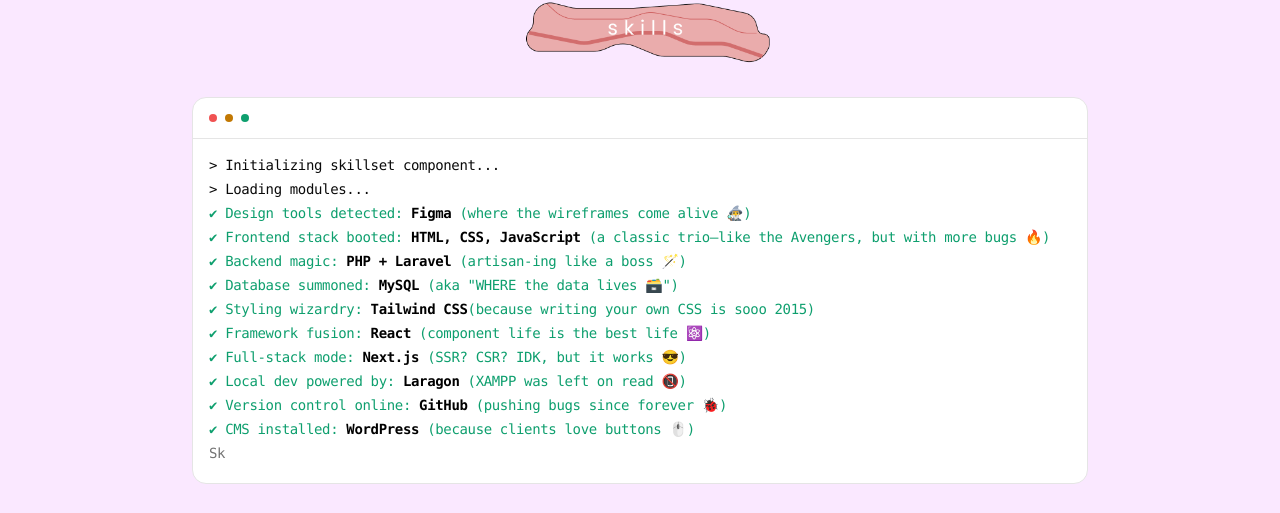
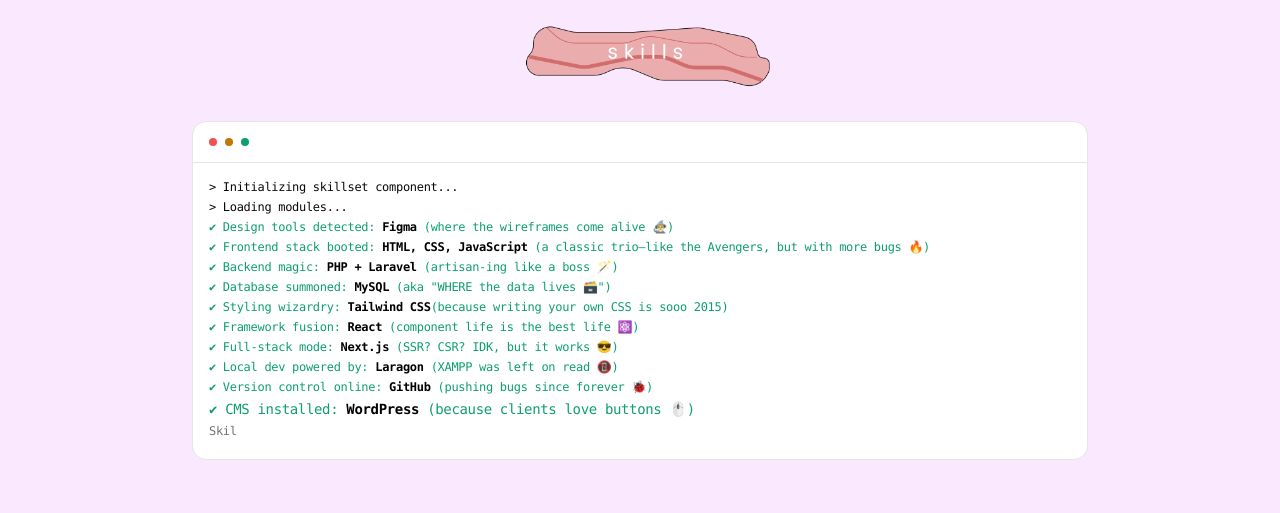
Before and after one commit to hazelcodie/hazel-portfolio, a Next.js app: page / in a window 1280 px wide. Shown: the part 1843-2356 px from the top of the page. Built offline with nearby package versions, Linux system fonts and the light colour scheme.

Commit message:
update Achievements and Skills components; enhance layout and add achievement details; update package dependencies

```diff
--- a/components/achievements.tsx
+++ b/components/achievements.tsx
@@ -1,6 +1,6 @@
 export const Achievements = () => {
   return (
-    <section className="flex justify-center px-4 sm:px-8 md:px-16 lg:px-20 pb-10">
+    <section className="flex justify-center px-4 pb-10">
       <div className="w-full max-w-2xl text-center">
         <div className="flex justify-center mb-8 mt-10">
           <img
@@ -42,16 +42,17 @@
               rounded-s-xl rounded-ee-none rounded-se-none
               px-4 py-2 dark:bg-gray-700 items-end">
               <div className="flex items-center space-x-2 rtl:space-x-reverse">
+
+                <span className="text-sm font-normal text-gray-500 dark:text-gray-400">
+                  11:46
+                </span>
                 <span className="text-sm font-semibold text-gray-900 dark:text-white">
                   Bonnie Green
-                </span>
-                <span className="text-sm font-normal text-gray-500 dark:text-gray-400">
-                  11:46
                 </span>
               </div>
 
               <div className="leading-1.5 flex flex-col items-end w-full">
-                <p className="text-sm font-normal text-gray-900 dark:text-white text-right">
+                <p className="text-sm font-normal text-gray-900 dark:text-white text-justify">
                   You can check out one of my featured achievements{" "}
                   <a
                     href="/achievement-details"
@@ -61,9 +62,26 @@
                   </a>
                   .
                 </p>
-                <div className="group relative mt-2 w-full">
-                  <div className="absolute w-full h-full bg-gray-900/50 opacity-0 group-hover:opacity-100 transition-opacity duration-300 rounded-lg flex items-center justify-center"></div>
-                  <img src="/images/ISSLET.jpg" className="rounded-lg w-full" />
+                <div className="group relative mt-2 w-full overflow-x-auto">
+                  <div className="flex gap-4">
+
+                    <div className="relative flex-shrink-0 w-64">
+                      <div className="absolute w-full h-full bg-gray-900/50 opacity-0 group-hover:opacity-100 transition-opacity duration-300 rounded-lg flex items-center justify-center"></div>
+                      <img src="/images/ISSLET.jpg" className="rounded-lg w-full" />
+                    </div>
+
+
+                    <div className="relative flex-shrink-0 w-64">
+                      <div className="absolute w-full h-full bg-gray-900/50 opacity-0 group-hover:opacity-100 transition-opacity duration-300 rounded-lg flex items-center justify-center"></div>
+                      <img src="/images/achievement2.jpg" className="rounded-lg w-full" />
+                    </div>
+
+
+                    <div className="relative flex-shrink-0 w-64">
+                      <div className="absolute w-full h-full bg-gray-900/50 opacity-0 group-hover:opacity-100 transition-opacity duration-300 rounded-lg flex items-center justify-center"></div>
+                      <img src="/images/achievement3.jpg" className="rounded-lg w-full" />
+                    </div>
+                  </div>
                 </div>
               </div>
 
@@ -77,6 +95,66 @@
               alt="Jese image"
             />
           </div>
+
+          <div className="flex items-start gap-2.5 justify-end">
+            <div className="flex flex-col w-full max-w-[320px] gap-2.5 border-gray-200 bg-gray-100
+              rounded-s-xl rounded-ee-none rounded-se-none
+              px-4 py-2 dark:bg-gray-700 items-end">
+              <div className="flex items-center space-x-2 rtl:space-x-reverse">
+
+                <span className="text-sm font-normal text-gray-500 dark:text-gray-400">
+                  11:46
+                </span>
+                <span className="text-sm font-semibold text-gray-900 dark:text-white">
+                  Bonnie Green
+                </span>
+              </div>
+
+              <div className="leading-1.5 flex flex-col items-end w-full">
+                <p className="text-sm font-normal text-gray-900 dark:text-white text-justify">
+                We proudly won <span className="font-semibold text-blue-600">3rd Place</span> in the <span className="font-semibold">International Student Scientific Information Technology Applications (ISSITA)</span> competition!{" "}
+                  <a
+                    href="https://bipsu.edu.ph/index.php/news-articles/umio-news/bipsu-bscs-studes-win-3rd-place-in-int-l-research-comp?fbclid=IwY2xjawJrXIJleHRuA2FlbQIxMQABHgOebN3Bb75sVlydV-4sKfbA1uOsfsIg0-T0sy7AJfftA3wnZv7-I1ydFosi_aem_4jwIa7fZrwXc4ljRAjxZYQ"
+                    className="text-blue-600 underline"
+                  >
+                    here
+                  </a>
+                  .
+                </p>
+                <div className="group relative mt-2 w-full overflow-x-auto">
+                  <div className="flex gap-4">
+
+                    <div className="relative flex-shrink-0 w-64">
+                      <div className="absolute w-full h-full bg-gray-900/50 opacity-0 group-hover:opacity-100 transition-opacity duration-300 rounded-lg flex items-center justify-center"></div>
+                      <img src="/images/ISSLET.jpg" className="rounded-lg w-full" />
+                    </div>
+
+
+                    <div className="relative flex-shrink-0 w-64">
+                      <div className="absolute w-full h-full bg-gray-900/50 opacity-0 group-hover:opacity-100 transition-opacity duration-300 rounded-lg flex items-center justify-center"></div>
+                      <img src="/images/achievement2.jpg" className="rounded-lg w-full" />
+                    </div>
+
+
+                    <div className="relative flex-shrink-0 w-64">
+                      <div className="absolute w-full h-full bg-gray-900/50 opacity-0 group-hover:opacity-100 transition-opacity duration-300 rounded-lg flex items-center justify-center"></div>
+                      <img src="/images/achievement3.jpg" className="rounded-lg w-full" />
+                    </div>
+                  </div>
+                </div>
+              </div>
+
+              <span className="text-sm font-normal text-gray-500 dark:text-gray-400 self-start">
+                Delivered
+              </span>
+            </div>
+            <img
+              className="h-8 w-8 rounded-full"
+              src="/docs/images/people/profile-picture-3.jpg"
+              alt="Jese image"
+            />
+          </div>
+
         </div>
       </div>
     </section>
--- a/components/skills.tsx
+++ b/components/skills.tsx
@@ -48,18 +48,20 @@
       <Terminal>
         {isVisible && ( // Render animations only when the section is visible
           <>
-            <TypingAnimation>
+            <TypingAnimation className="text-xs">
               &gt; Initializing skillset component...
             </TypingAnimation>
-            <TypingAnimation>&gt; Loading modules...</TypingAnimation>
-            <AnimatedSpan delay={1500} className="text-green-500">
+            <TypingAnimation className="text-xs">
+              &gt; Loading modules...
+            </TypingAnimation>
+            <AnimatedSpan delay={1500} className="text-green-500 text-xs"> {/* Add text-sm */}
               <span>
                 ✔ Design tools detected:{" "}
                 <span className="font-bold text-black">Figma </span>(where the
                 wireframes come alive 🧙‍♂️)
               </span>
             </AnimatedSpan>
-            <AnimatedSpan delay={2000} className="text-green-500">
+            <AnimatedSpan delay={2000} className="text-green-500 text-xs">
               <span>
                 ✔ Frontend stack booted:{" "}
                 <span className="font-bold text-black">
@@ -68,66 +70,66 @@
                 (a classic trio—like the Avengers, but with more bugs 🔥)
               </span>
             </AnimatedSpan>
-            <AnimatedSpan delay={2500} className="text-green-500">
+            <AnimatedSpan delay={2500} className="text-green-500 text-xs">
               <span>
                 ✔ Backend magic:{" "}
                 <span className="font-bold text-black">PHP + Laravel</span>{" "}
                 (artisan-ing like a boss 🪄)
               </span>
             </AnimatedSpan>
-            <AnimatedSpan delay={3000} className="text-green-500">
+            <AnimatedSpan delay={3000} className="text-green-500 text-xs">
               <span>
                 ✔ Database summoned:{" "}
                 <span className="font-bold text-black">MySQL</span> (aka "WHERE
                 the data lives 🗃️")
               </span>
             </AnimatedSpan>
-            <AnimatedSpan delay={3500} className="text-green-500">
+            <AnimatedSpan delay={3500} className="text-green-500 text-xs">
               <span>
                 ✔ Styling wizardry:{" "}
                 <span className="font-bold text-black">Tailwind CSS</span>
                 (because writing your own CSS is sooo 2015)
               </span>
             </AnimatedSpan>
-            <AnimatedSpan delay={4000} className="text-green-500">
+            <AnimatedSpan delay={4000} className="text-green-500 text-xs">
               <span>
                 ✔ Framework fusion:{" "}
                 <span className="font-bold text-black">React</span> (component
                 life is the best life ⚛️)
               </span>
             </AnimatedSpan>
-            <AnimatedSpan delay={4500} className="text-green-500">
+            <AnimatedSpan delay={4500} className="text-green-500 text-xs">
               <span>
                 ✔ Full-stack mode:{" "}
                 <span className="font-bold text-black">Next.js</span> (SSR? CSR?
                 IDK, but it works 😎)
               </span>
             </AnimatedSpan>
-            <AnimatedSpan delay={5000} className="text-green-500">
+            <AnimatedSpan delay={5000} className="text-green-500 text-xs">
               <span>
                 ✔ Local dev powered by:{" "}
                 <span className="font-bold text-black">Laragon</span> (XAMPP was
                 left on read 📵)
               </span>
             </AnimatedSpan>
-            <AnimatedSpan delay={5500} className="text-green-500">
+            <AnimatedSpan delay={5500} className="text-green-500 text-xs">
               <span>
                 ✔ Version control online:{" "}
                 <span className="font-bold text-black">GitHub</span> (pushing
                 bugs since forever 🐞)
               </span>
             </AnimatedSpan>
-            <AnimatedSpan delay={6000} className="text-green-500">
+            <AnimatedSpan delay={6000} className="text-green-500 text-sm">
               <span>
                 ✔ CMS installed:{" "}
                 <span className="font-bold text-black">WordPress</span> (because
                 clients love buttons 🖱️)
               </span>
             </AnimatedSpan>
-            <TypingAnimation delay={6500} className="text-muted-foreground">
+            <TypingAnimation delay={6500} className="text-muted-foreground text-xs">
               Skillset component successfully mounted.
             </TypingAnimation>
-            <TypingAnimation delay={7000} className="text-muted-foreground">
+            <TypingAnimation delay={7000} className="text-muted-foreground text-xs">
               Warning: Developer has reached dangerously awesome levels of
               versatility 🚀
             </TypingAnimation>
--- a/package.json
+++ b/package.json
@@ -17,9 +17,8 @@
     "class-variance-authority": "^0.7.1",
     "clsx": "^2.1.1",
     "flowbite-react": "^0.11.7",
-    "framer-motion": "^12.7.3",
     "lucide-react": "^0.485.0",
-    "motion": "^12.6.3",
+    "motion": "^12.7.3",
     "next": "15.2.4",
     "react": "^19.0.0",
     "react-dom": "^19.0.0",
```
Also changed, not shown: 1 other file (tests, documents, lock files or other folders).
